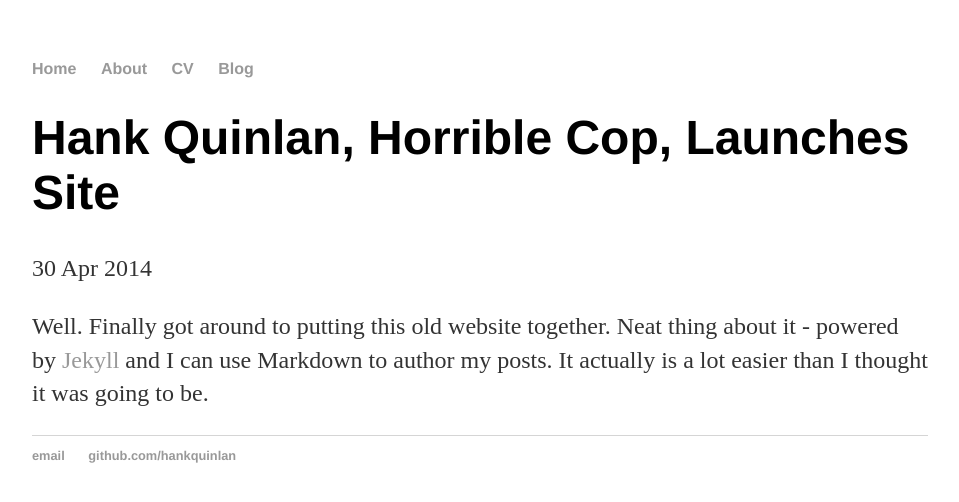
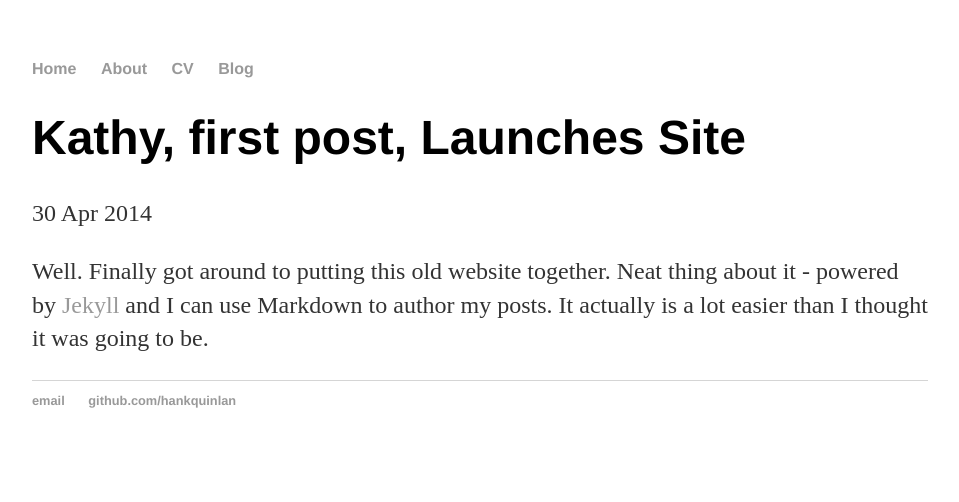
Before and after one commit to xiaojun-min/xiaojun-min.github.io, a Jekyll site: the page built from _posts/2014-04-30-hank-quinlan-site-launched.md, in a window 1280 px wide. Shown: the top 502 px of the page, without its empty margins (160-1119 px from the left). Built offline with Jekyll 4.4.1, drawn with Linux system fonts in a browser that asks for light colours.

Commit message:
Update 2014-04-30-hank-quinlan-site-launched.md

```diff
--- a/_posts/2014-04-30-hank-quinlan-site-launched.md
+++ b/_posts/2014-04-30-hank-quinlan-site-launched.md
@@ -1,6 +1,6 @@
 ---
 layout: post
-title: "Hank Quinlan, Horrible Cop, Launches Site"
+title: "Kathy, first post, Launches Site"
 date: 2014-04-30
 ---
 
```
